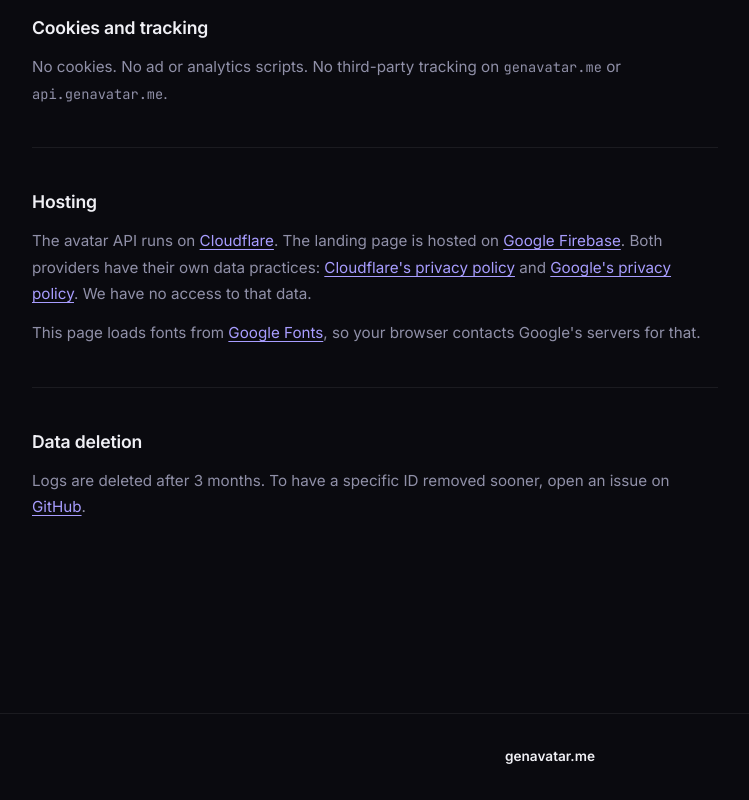
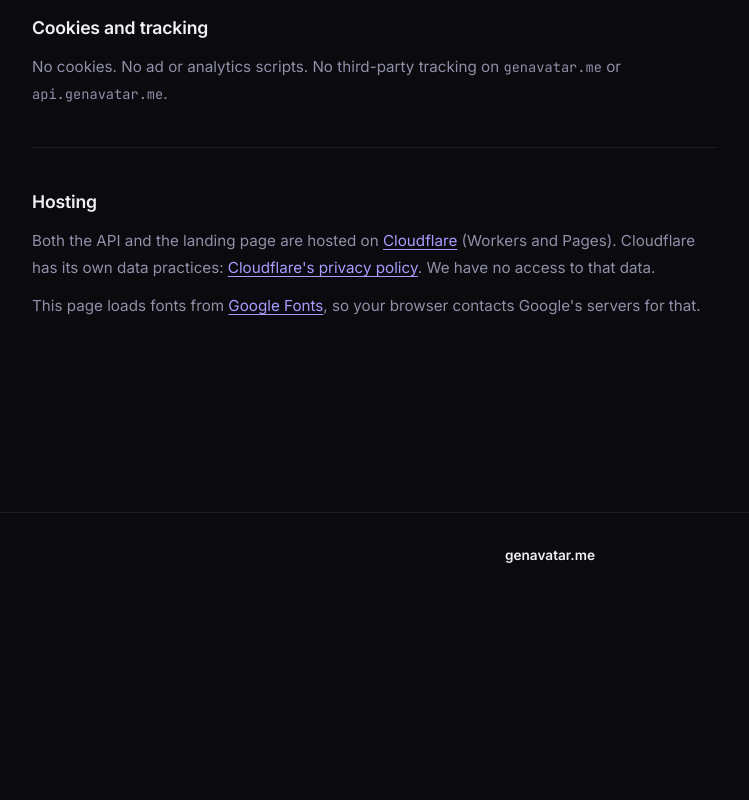
Before and after one commit to Accelery/avatars, a plain HTML site: page public/privacy/index.html in a window 1280 px wide. Shown: the part 1253-2053 px from the top of the page, without its empty margins (90-839 px from the left). After the commit the page ends 1852 px from the top, so only its background shows below. Drawn offline with Linux system fonts and the light colour scheme.

Commit message:
rm firebase

```diff
--- a/public/privacy/index.html
+++ b/public/privacy/index.html
@@ -79,13 +79,15 @@
         <ul>
           <li><strong>The ID</strong> from the URL (e.g. <code>username</code> in
             <code>api.genavatar.me/username</code>). Requests with no ID are logged
-            as <code>random</code>.</li>
+            as <code>random</code>.
+          </li>
           <li><strong>The referring page</strong>, if the browser sent one. That is the URL of
             the page where the avatar is embedded. Left blank if not provided.</li>
           <li><strong>A timestamp.</strong></li>
         </ul>
         <p>No IP address or personal information is stored. Logs are kept for up to
-          <strong>3 months</strong> and then deleted.</p>
+          <strong>3 months</strong> and then deleted.
+        </p>
       </section>
 
       <section>
@@ -99,35 +101,22 @@
       <section>
         <h2>Cookies and tracking</h2>
         <p>No cookies. No ad or analytics scripts. No third-party tracking on
-          <code>genavatar.me</code> or <code>api.genavatar.me</code>.</p>
+          <code>genavatar.me</code> or <code>api.genavatar.me</code>.
+        </p>
       </section>
 
       <section>
         <h2>Hosting</h2>
-        <p>The avatar API runs on <a href="https://workers.cloudflare.com/"
+        <p>Both the API and the landing page are hosted on <a href="https://www.cloudflare.com/"
              target="_blank"
-             rel="noopener">Cloudflare</a>. The landing page is hosted on <a
-             href="https://firebase.google.com/"
+             rel="noopener">Cloudflare</a> (Workers and Pages). Cloudflare has its own data
+          practices: <a href="https://www.cloudflare.com/privacypolicy/"
              target="_blank"
-             rel="noopener">Google Firebase</a>. Both providers have their own data practices:
-          <a href="https://www.cloudflare.com/privacypolicy/"
-             target="_blank"
-             rel="noopener">Cloudflare's privacy policy</a> and <a
-             href="https://policies.google.com/privacy"
-             target="_blank"
-             rel="noopener">Google's privacy policy</a>. We have no access to that data.</p>
+             rel="noopener">Cloudflare's privacy policy</a>. We have no access to that data.</p>
         <p>This page loads fonts from <a href="https://fonts.google.com/"
              target="_blank"
              rel="noopener">Google Fonts</a>, so your browser contacts Google's servers for
           that.</p>
-      </section>
-
-      <section>
-        <h2>Data deletion</h2>
-        <p>Logs are deleted after 3 months. To have a specific ID removed sooner, open an issue
-          on <a href="https://github.com/Accelery/avatars"
-             target="_blank"
-             rel="noopener">GitHub</a>.</p>
       </section>
     </div>
   </main>
```
Also changed, not shown: .github/workflows/firebase-hosting.yml (deleted), firebase.json (deleted), 1 other file.
